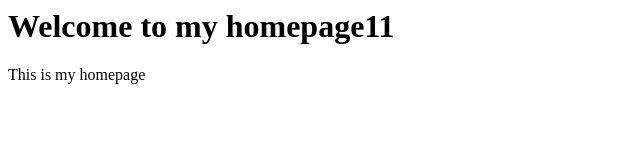
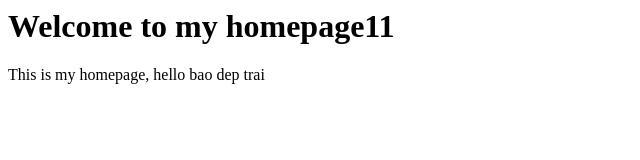
Before and after one commit to DiBaoNguyenTat/On-Thi, a plain HTML site: page index.html in a window 1280 px wide. Shown: the whole page, without its empty margins (0-640 px from the left). Drawn offline with Linux system fonts and the light colour scheme.

Commit message:
Update index.html

```diff
--- a/index.html
+++ b/index.html
@@ -2,6 +2,6 @@
    <head></head>
    <body>
        <h1>Welcome to my homepage11</h1>
-       <p>This is my homepage</p>
+       <p>This is my homepage, hello bao dep trai</p>
    </body>
 </html>
```
